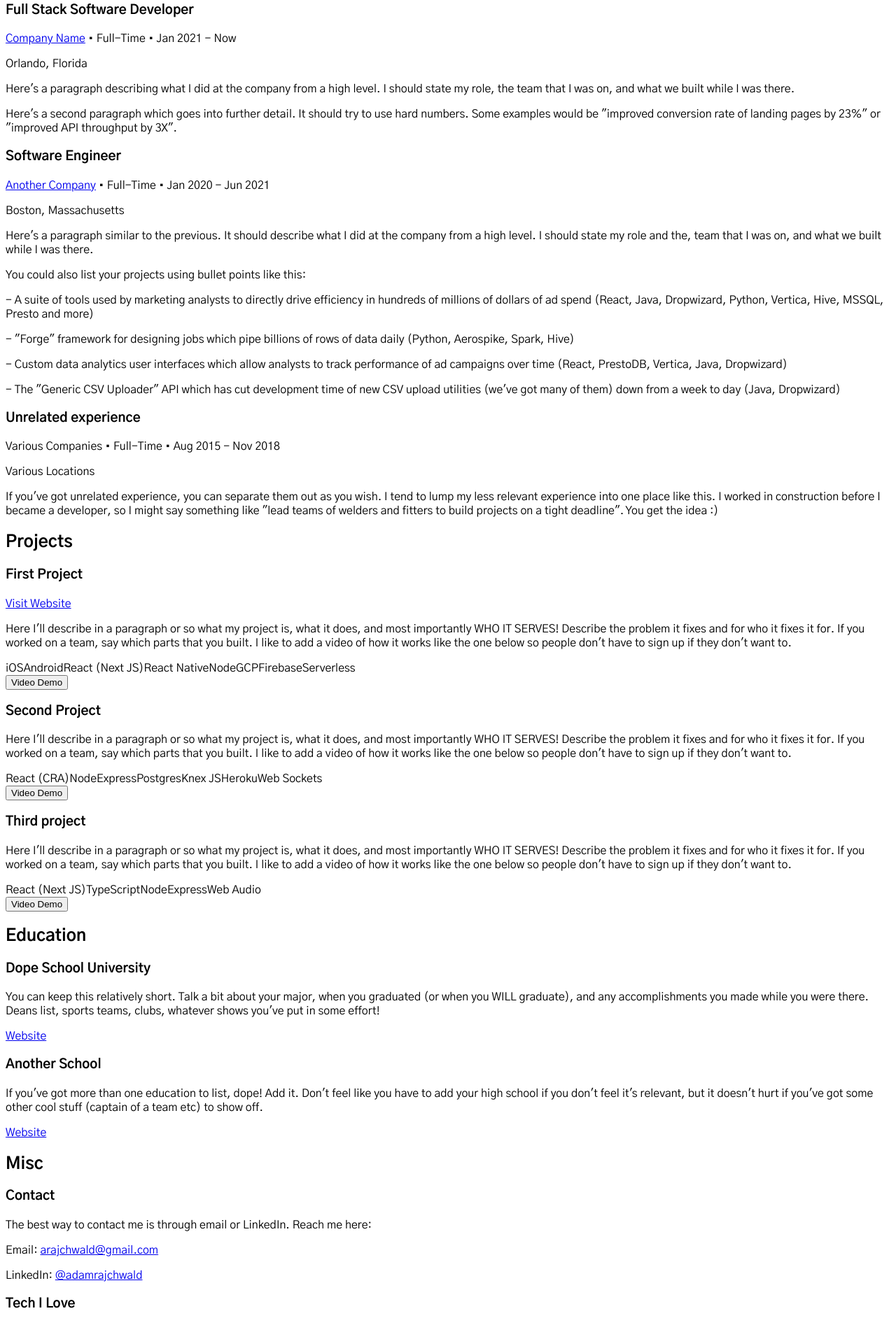
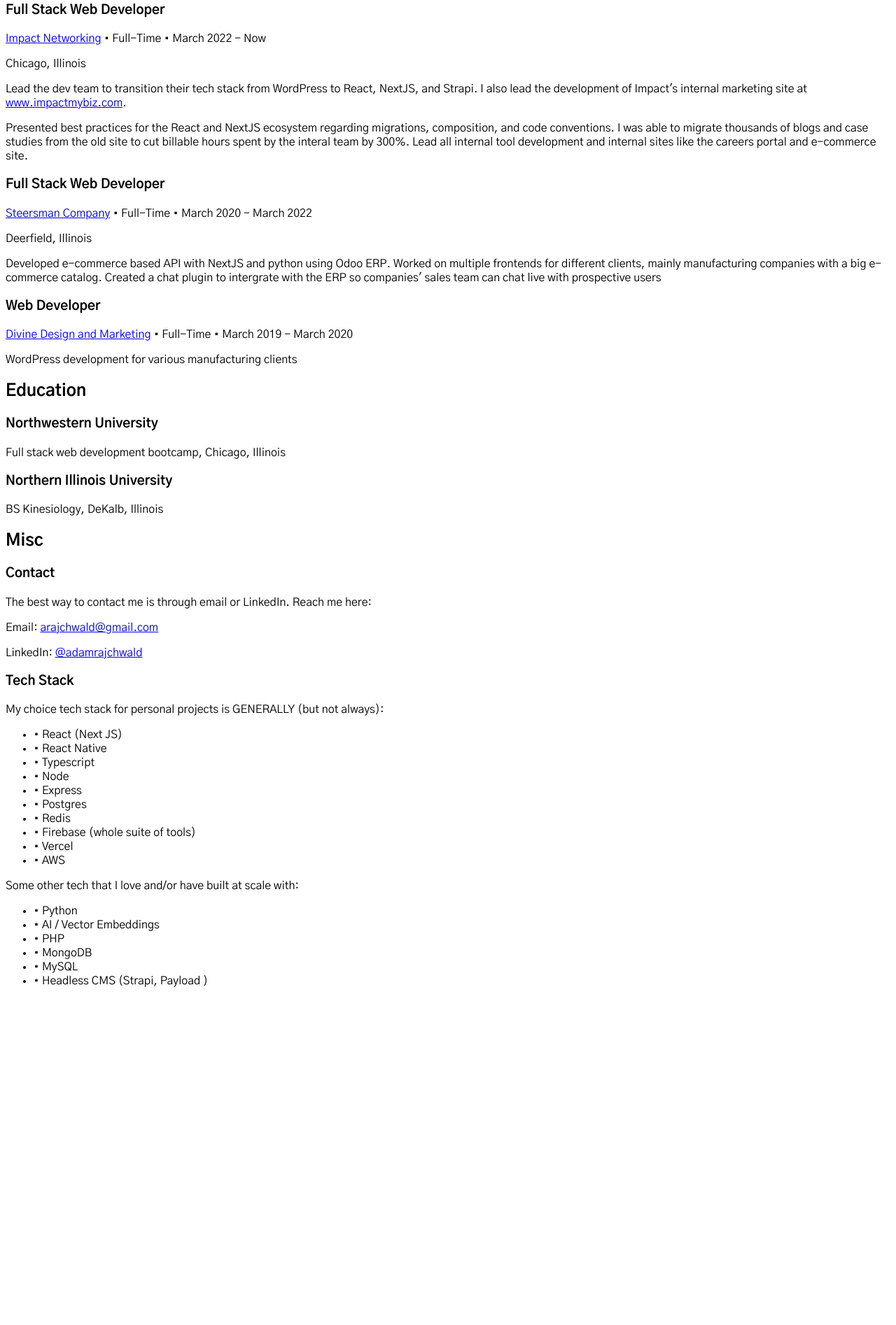
Before and after one commit to adamrajch/portfolio2024, a Next.js app: page / in a window 1280 px wide. Shown: the part 1340-3234 px from the top of the page at 70% size. After the commit the page ends 2768 px from the top, so only its background shows below. Built offline with nearby package versions, Linux system fonts and the light colour scheme.

Commit message:
content edits

```diff
--- a/src/components/left/Hero.tsx
+++ b/src/components/left/Hero.tsx
@@ -42,8 +42,8 @@
         </div>
       </div>
       <p className="font-light leading-7">
-        I&apos;m a fullstack software engineer based in Chicago, Illinois. I
-        love working with{" "}
+        I&apos;m a professional fullstack software engineer based in Chicago,
+        Illinois. I love working with{" "}
         <span className="text-brand font-bold hover:underline">
           React / NextJS, AI, and emerging technologies
         </span>{" "}
--- a/src/components/right/Education.tsx
+++ b/src/components/right/Education.tsx
@@ -18,46 +18,26 @@
       <h2 className="font-bold text-3xl mb-2">Education</h2>
 
       <Card>
-        <h3 className="font-bold text-2xl mb-6">Dope School University</h3>
+        <h3 className="font-bold text-2xl mb-6">Northwestern University</h3>
         <p className="font-light leading-7 mb-6">
-          You can keep this relatively short. Talk a bit about your major, when
-          you graduated (or when you WILL graduate), and any accomplishments you
-          made while you were there. Deans list, sports teams, clubs, whatever
-          shows you&apos;ve put in some effort!
+          <span className="font-bold text-brand capitalize">
+            Full stack web development bootcamp
+          </span>
+          {", "}
+          Chicago, Illinois
         </p>
-
-        <div className="mt-6">
-          <a
-            href="#"
-            target="_blank"
-            rel="noreferrer"
-            className="text-brand text-sm underline"
-          >
-            Website
-          </a>
-        </div>
       </Card>
 
       <Card>
-        <h3 className="font-bold text-2xl mb-6">Another School</h3>
-        <p className="font-light leading-7 mb-6">
-          If you&apos;ve got more than one education to list, dope! Add it.
-          Don&apos;t feel like you have to add your high school if you
-          don&apos;t feel it&apos;s relevant, but it doesn&apos;t hurt if
-          you&apos;ve got some other cool stuff (captain of a team etc) to show
-          off.
+        <h3 className="font-bold text-2xl mb-6">
+          Northern Illinois University
+        </h3>
+        <p className="font-light leading-7 mb-6"></p>
+        <p className="font-light text-white/80">
+          <span className="font-bold text-brand">BS Kinesiology</span>
+          {", "}
+          DeKalb, Illinois
         </p>
-
-        <div className="mt-6">
-          <a
-            href="#"
-            target="_blank"
-            rel="noreferrer"
-            className="text-brand text-sm underline"
-          >
-            Website
-          </a>
-        </div>
       </Card>
     </section>
   );
--- a/src/components/right/Right.tsx
+++ b/src/components/right/Right.tsx
@@ -1,8 +1,7 @@
 import { Dispatch, SetStateAction } from "react";
 import Education from "./Education";
-import Projects from "./Projects";
+import Work from "./Work";
 import Misc from "./misc/Misc";
-import Work from "./Work";
 
 export default function Right({
   setSection,
@@ -12,7 +11,7 @@
   return (
     <div className="grid-span-1">
       <Work setSection={setSection} />
-      <Projects setSection={setSection} />
+      {/* <Projects setSection={setSection} /> */}
       <Education setSection={setSection} />
       <Misc setSection={setSection} />
     </div>
--- a/src/components/right/Work.tsx
+++ b/src/components/right/Work.tsx
@@ -16,101 +16,93 @@
   return (
     <section ref={ref} className="mb-16" id="work">
       <h2 className="font-bold text-3xl mb-2">Work</h2>
-
       <Card>
         {/* TITLE */}
-        <h3 className="font-bold text-2xl">Full Stack Software Developer</h3>
+        <h3 className="font-bold text-2xl">Full Stack Web Developer</h3>
         {/* INFO */}
         <p className="font-light text-white/80">
           <a
-            href="#"
+            href="https://www.impactmybiz.com"
             target="_blank"
             rel="noreferrer"
             className="font-bold text-brand hover:underline"
           >
-            Company Name
+            Impact Networking
           </a>{" "}
-          • Full-Time • Jan 2021 - Now
+          • Full-Time • March 2022 - Now
         </p>
-        <p className="font-light mb-4 text-white/80">Orlando, Florida</p>
+        <p className="font-light mb-4 text-white/80">Chicago, Illinois</p>
         {/* CONTENT */}
         <p className="font-light leading-7 mb-4">
-          Here&apos;s a paragraph describing what I did at the company from a
-          high level. I should state my role, the team that I was on, and what
-          we built while I was there.
+          Lead the dev team to transition their tech stack from WordPress to
+          React, NextJS, and Strapi. I also lead the development of
+          Impact&apos;s internal marketing site at{" "}
+          <a
+            href="https://www.impactmybiz.com"
+            target="_blank"
+            rel="noreferrer"
+            className="text-brand"
+          >
+            www.impactmybiz.com
+          </a>
+          .
         </p>
         <p className="font-light leading-7">
-          Here&apos;s a second paragraph which goes into further detail. It
-          should try to use hard numbers. Some examples would be &quot;improved
-          conversion rate of landing pages by 23%&quot; or &quot;improved API
-          throughput by 3X&quot;.
+          Presented best practices for the React and NextJS ecosystem regarding
+          migrations, composition, and code conventions. I was able to migrate
+          thousands of blogs and case studies from the old site to cut billable
+          hours spent by the interal team by 300%. Lead all internal tool
+          development and internal sites like the careers portal and e-commerce
+          site.
         </p>
       </Card>
 
       <Card>
         {/* TITLE */}
-        <h3 className="font-bold text-2xl">Software Engineer</h3>
+        <h3 className="font-bold text-2xl">Full Stack Web Developer</h3>
         {/* INFO */}
         <p className="font-light text-white/80">
           <a
-            href="https://www.wayfair.com/"
+            href="https://www.steersman.works/"
             target="_blank"
             rel="noreferrer"
             className="font-bold text-brand hover:underline"
           >
-            Another Company
+            Steersman Company
           </a>{" "}
-          • Full-Time • Jan 2020 - Jun 2021
+          • Full-Time • March 2020 - March 2022
         </p>
-        <p className="font-light mb-4 text-white/80">Boston, Massachusetts</p>
+        <p className="font-light mb-4 text-white/80">Deerfield, Illinois</p>
         {/* CONTENT */}
 
         <p className="font-light leading-7 mb-4">
-          Here&apos;s a paragraph similar to the previous. It should describe
-          what I did at the company from a high level. I should state my role
-          and the, team that I was on, and what we built while I was there.
-        </p>
-        <p className="font-light leading-7 mb-4">
-          You could also list your projects using bullet points like this:
-        </p>
-        <p className="font-light leading-7 mb-4">
-          - A suite of tools used by marketing analysts to directly drive
-          efficiency in hundreds of millions of dollars of ad spend (React,
-          Java, Dropwizard, Python, Vertica, Hive, MSSQL, Presto and more)
-        </p>
-        <p className="font-light leading-7 mb-4">
-          - &quot;Forge&quot; framework for designing jobs which pipe billions
-          of rows of data daily (Python, Aerospike, Spark, Hive)
-        </p>
-        <p className="font-light leading-7 mb-4">
-          - Custom data analytics user interfaces which allow analysts to track
-          performance of ad campaigns over time (React, PrestoDB, Vertica, Java,
-          Dropwizard)
-        </p>
-        <p className="font-light leading-7">
-          - The &quot;Generic CSV Uploader&quot; API which has cut development
-          time of new CSV upload utilities (we&apos;ve got many of them) down
-          from a week to day (Java, Dropwizard)
+          Developed e-commerce based API with NextJS and python using Odoo ERP.
+          Worked on multiple frontends for different clients, mainly
+          manufacturing companies with a big e-commerce catalog. Created a chat
+          plugin to intergrate with the ERP so companies&apos; sales team can
+          chat live with prospective users
         </p>
       </Card>
 
       <Card>
         {/* TITLE */}
-        <h3 className="font-bold text-2xl">Unrelated experience</h3>
-
+        <h3 className="font-bold text-2xl">Web Developer</h3>
         {/* INFO */}
         <p className="font-light text-white/80">
-          Various Companies • Full-Time • Aug 2015 - Nov 2018
+          <a
+            href="https://www.impactmybiz.com"
+            target="_blank"
+            rel="noreferrer"
+            className="font-bold text-brand hover:underline"
+          >
+            Divine Design and Marketing
+          </a>{" "}
+          • Full-Time • March 2019 - March 2020
         </p>
-        <p className="font-light mb-4 text-white/80">Various Locations</p>
 
         {/* CONTENT */}
         <p className="font-light leading-7">
-          If you&apos;ve got unrelated experience, you can separate them out as
-          you wish. I tend to lump my less relevant experience into one place
-          like this. I worked in construction before I became a developer, so I
-          might say something like &quot;lead teams of welders and fitters to
-          build projects on a tight deadline&quot;. You get the idea {":)"}
+          WordPress development for various manufacturing clients
         </p>
       </Card>
     </section>
--- a/src/components/right/misc/Tech.tsx
+++ b/src/components/right/misc/Tech.tsx
@@ -3,12 +3,7 @@
 export default function Tech() {
   return (
     <Card>
-      <h3 className="font-bold text-2xl mb-6">Tech I Love</h3>
-      <p className="font-light leading-7 mb-4">
-        I normally add a list of the tech that I use to my portfolios. Instead
-        to doing one of those weird graphs where you say you&apos;re 73% in
-        JavaScript or whatever, try something like this:
-      </p>
+      <h3 className="font-bold text-2xl mb-6">Tech Stack</h3>
       <p className="font-light leading-7 mb-2">
         My choice tech stack for personal projects is GENERALLY (but not
         always):
@@ -24,27 +19,21 @@
         <li className="font-light leading-7">
           • Firebase (whole suite of tools)
         </li>
-        <li className="font-light leading-7">• Netlify</li>
-        <li className="font-light leading-7">• Heroku</li>
+        <li className="font-light leading-7">• Vercel</li>
+        <li className="font-light leading-7">• AWS</li>
       </ul>
       <p className="font-light leading-7 mb-2">
         Some other tech that I love and/or have built at scale with:
       </p>
       <ul className="grid grid-cols-2 gap-x-2">
-        <li className="font-light leading-7">
-          • Python (Flask, Django, custom frameworks)
-        </li>
-        <li className="font-light leading-7">
-          • Java (Dropwizard primarily + a bit of Spring)
-        </li>
-        <li className="font-light leading-7">• PHP (custom frameworks)</li>
+        <li className="font-light leading-7">• Python</li>
+        <li className="font-light leading-7">• AI / Vector Embeddings</li>
+        <li className="font-light leading-7">• PHP</li>
         <li className="font-light leading-7">• MongoDB</li>
         <li className="font-light leading-7">• MySQL</li>
-        <li className="font-light leading-7">• InfluxDB</li>
-        <li className="font-light leading-7">• Aerospike</li>
-        <li className="font-light leading-7">• Presto</li>
-        <li className="font-light leading-7">• HDFS/Hive</li>
-        <li className="font-light leading-7">• Vertica</li>
+        <li className="font-light leading-7">
+          • Headless CMS (Strapi, Payload )
+        </li>
       </ul>
     </Card>
   );
```
